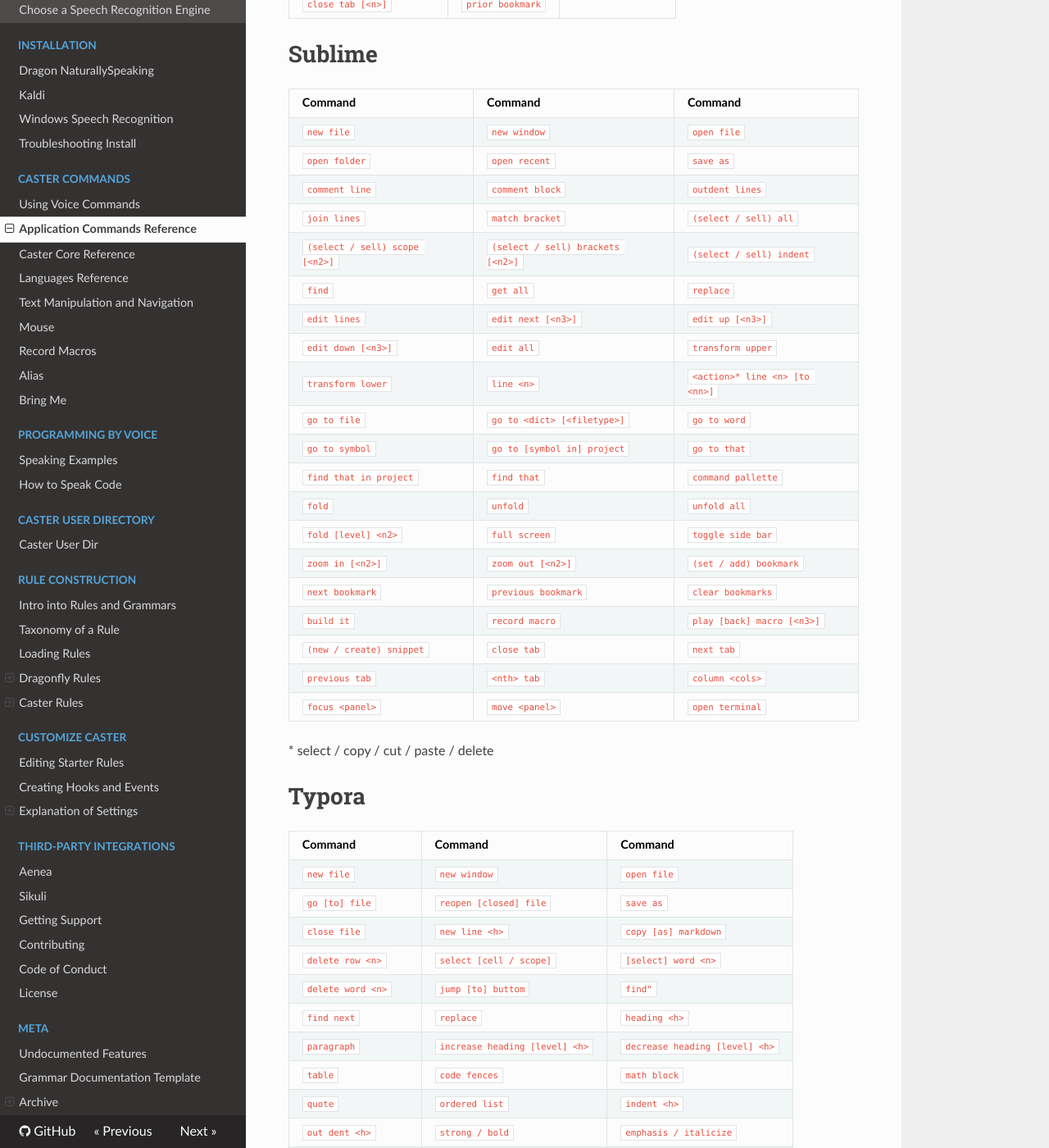
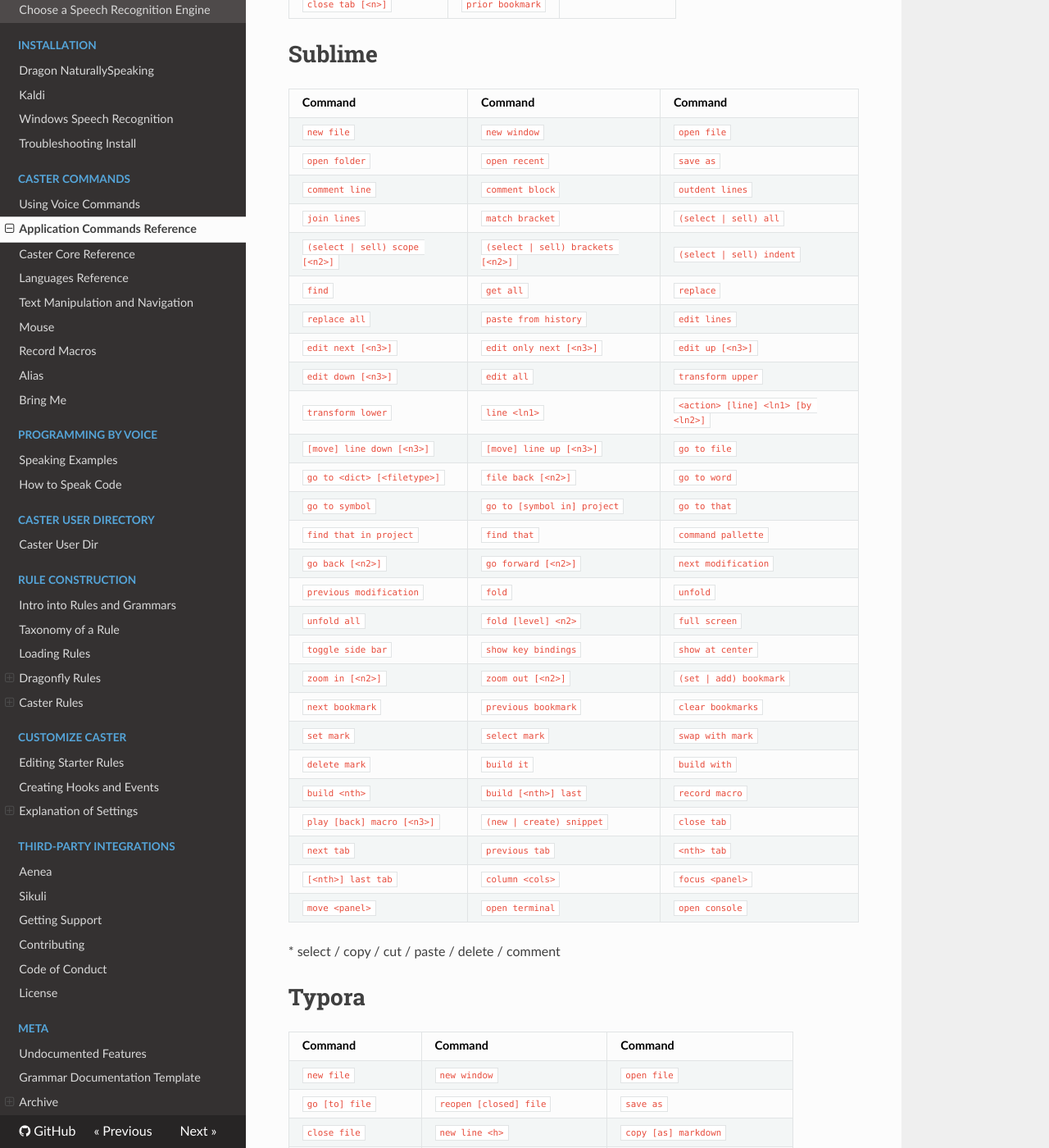
Before and after one commit to dictation-toolbox/Caster, an MkDocs documentation site: the page built from docs/readthedocs/Caster_Commands/Application_Commands_Quick_Reference.md, in a window 1280 px wide and 1400 px high, scrolled down 17398 px. Shown: the whole window at 82% size. Built offline with MkDocs 1.6.1, drawn with Linux system fonts in a browser that asks for light colours; nearby versions of some CDN libraries; comment, search, counter and statistics services are not loaded.

Commit message:
Update Application_Commands_Quick_Reference.md
This update to the recommendation to cover the new commands and fixes some mistakes with the old ones

```diff
--- a/docs/readthedocs/Caster_Commands/Application_Commands_Quick_Reference.md
+++ b/docs/readthedocs/Caster_Commands/Application_Commands_Quick_Reference.md
@@ -545,30 +545,38 @@ Same Commands as [Git Bash](#git-bash)
 
 # Sublime
 
-| Command                        | Command                           | Command                        |
-| :----------------------------- | :-------------------------------- | :----------------------------- |
-| `new file`                     | `new window`                      | `open file`                    |
-| `open folder`                  | `open recent`                     | `save as`                      |
-| `comment line`                 | `comment block`                   | `outdent lines`                |
-| `join lines`                   | `match bracket`                   | `(select / sell) all`          |
-| `(select / sell) scope [<n2>]` | `(select / sell) brackets [<n2>]` | `(select / sell) indent`       |
-| `find`                         | `get all`                         | `replace`                      |
-| `edit lines`                   | `edit next [<n3>]`                | `edit up [<n3>]`               |
-| `edit down [<n3>]`             | `edit all`                        | `transform upper`              |
-| `transform lower`              | `line <n>`                        | `<action>* line <n> [to <nn>]` |
-| `go to file`                   | `go to <dict> [<filetype>]`       | `go to word`                   |
-| `go to symbol`                 | `go to [symbol in] project`       | `go to that`                   |
-| `find that in project`         | `find that`                       | `command pallette`             |
-| `fold`                         | `unfold`                          | `unfold all`                   |
-| `fold [level] <n2>`            | `full screen`                     | `toggle side bar`              |
-| `zoom in [<n2>]`               | `zoom out [<n2>]`                 | `(set / add) bookmark`         |
-| `next bookmark`                | `previous bookmark`               | `clear bookmarks`              |
-| `build it`                     | `record macro`                    | `play [back] macro [<n3>]`     |
-| `(new / create) snippet`       | `close tab`                       | `next tab`                     |
-| `previous tab`                 | `<nth> tab`                       | `column <cols>`                |
-| `focus <panel>`                | `move <panel>`                    | `open terminal`                |
+| Command                          | Command                          | Command                          |
+| :------------------------------- | :------------------------------- | :------------------------------  |
+|`new file`                        |`new window`                      |`open file`                       |
+|`open folder`                     |`open recent`                     |`save as`                         |
+|`comment line`                    |`comment block`                   |`outdent lines`                   |
+|`join lines`                      |`match bracket`                   |`(select | sell) all`             |
+|`(select | sell) scope [<n2>]`    |`(select | sell) brackets [<n2>]` |`(select | sell) indent`          |
+|`find`                            |`get all`                         |`replace`                         |
+|`replace all`                     |`paste from history`              |`edit lines`                      |
+|`edit next [<n3>]`                |`edit only next [<n3>]`           |`edit up [<n3>]`                  |
+|`edit down [<n3>]`                |`edit all`                        |`transform upper`                 |
+|`transform lower`                 |`line <ln1>`                      |`<action> [line] <ln1> [by <ln2>]`|
+|`[move] line down [<n3>]`         |`[move] line up [<n3>]`           |`go to file`                      |
+|`go to <dict> [<filetype>]`       |`file back [<n2>]`                |`go to word`                      |
+|`go to symbol`                    |`go to [symbol in] project`       |`go to that`                      |
+|`find that in project`            |`find that`                       |`command pallette`                |
+|`go back [<n2>]`                  |`go forward [<n2>]`               |`next modification`               |
+|`previous modification`           |`fold`                            |`unfold`                          |
+|`unfold all`                      |`fold [level] <n2>`               |`full screen`                     |
+|`toggle side bar`                 |`show key bindings`               |`show at center`                  |
+|`zoom in [<n2>]`                  |`zoom out [<n2>]`                 |`(set | add) bookmark`            |
+|`next bookmark`                   |`previous bookmark`               |`clear bookmarks`                 |
+|`set mark`                        |`select mark`                     |`swap with mark`                  |
+|`delete mark`                     |`build it`                        |`build with`                      |
+|`build <nth>`                     |`build [<nth>] last`              |`record macro`                    |
+|`play [back] macro [<n3>]`        |`(new | create) snippet`          |`close tab`                       |
+|`next tab`                        |`previous tab`                    |`<nth> tab`                       |
+|`[<nth>] last tab`                |`column <cols>`                   |`focus <panel>`                   |
+|`move <panel>`                    |`open terminal`                   |`open console`                    |
 
-\* select / copy / cut / paste / delete
+
+\* select / copy / cut / paste / delete / comment
 
 # Typora
 
```
